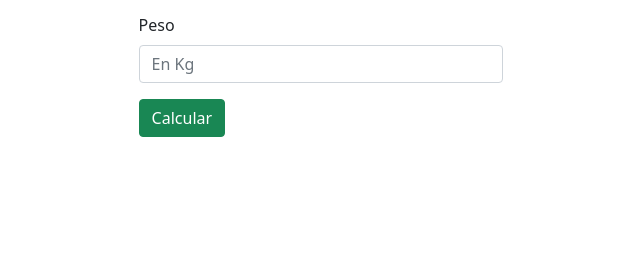
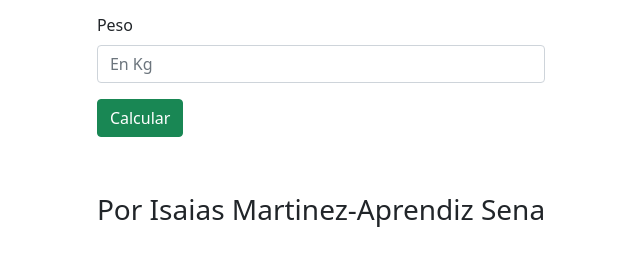
Before and after one commit to Isem03/calculadoraIMC, a plain HTML site: page docs/index.html in a window 1280 px wide. Shown: the part 154-420 px from the top of the page, without its empty margins (319-959 px from the left). Drawn offline with nearby package versions, Linux system fonts and the light colour scheme.

Commit message:
se agrego firma

```diff
--- a/docs/index.html
+++ b/docs/index.html
@@ -27,7 +27,10 @@
                 </div>
                 <button type="button" onclick="calculateBMI()" class="btn btn-success">Calcular</button>
             </form>
+            <br>
             <h2 id="result"></h2>
+            <br>
+            <h3>Por Isaias Martinez-Aprendiz Sena</h3>
         </div>
     </div>
     <script src="logica.js"></script>
```
